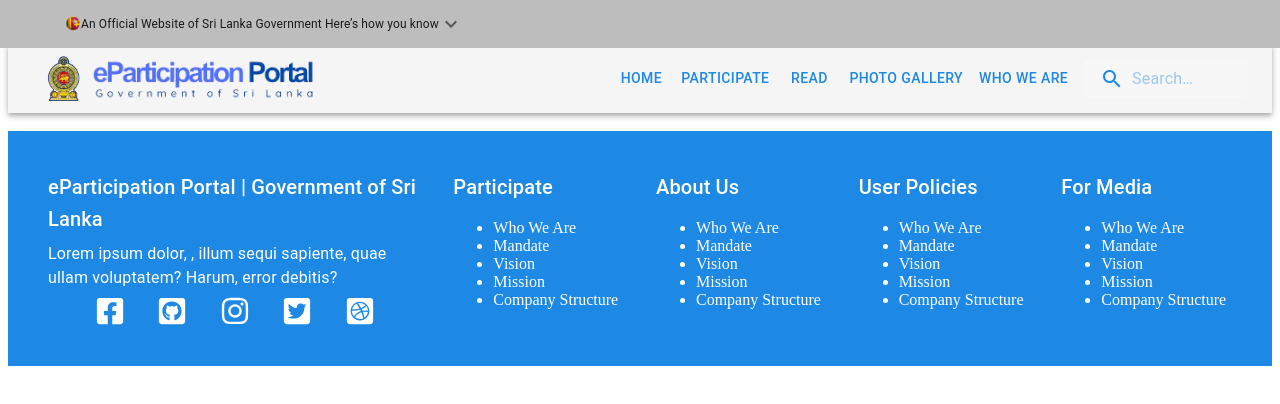
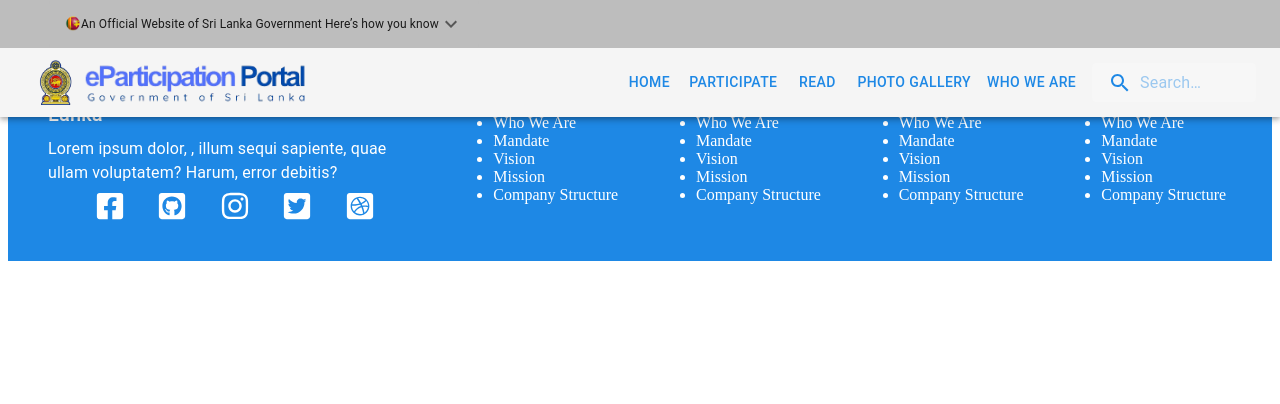
Before and after one commit to Bawantha1998/Sri-Lanka-E-Participation-Portal-v2.0, a React (Create React App) app in the folder frontend/: page / in a window 1280 px wide. Shown: the top 404 px of the page. Built offline with nearby package versions, Linux system fonts and the light colour scheme.

Commit message:
fix navbar

```diff
--- a/frontend/src/components/Navbar/Navbar.jsx
+++ b/frontend/src/components/Navbar/Navbar.jsx
@@ -75,8 +75,17 @@ function Navbar() {
 
   return (
     <div>
+
+      {/* <br /> */}
+      {/* <br /> */}
+
       <AppBar
         position="fixed"
+        style={{ color: "#1e88e5" }}
+        sx={{ bgcolor: "#f5f5f5" }}
+      >
+          <AppBar
+        position="sticky"
         style={{ color: "#1e88e5" }}
         sx={{ boxShadow: "none", bgcolor: "#f5f5f5" }}
       >
@@ -147,14 +156,6 @@ function Navbar() {
           </Typography>
         </Toolbar>
       </AppBar>
-      <br />
-      <br />
-
-      <AppBar
-        position=""
-        style={{ color: "#1e88e5" }}
-        sx={{ bgcolor: "#f5f5f5" }}
-      >
         <Toolbar>
           <IconButton
             size="large"
--- a/frontend/src/pages/Home.jsx
+++ b/frontend/src/pages/Home.jsx
@@ -6,8 +6,14 @@ import { Grid } from "@mui/material";
 const Home = () => {
   return (
     <>
+    <br/><br/>
+    <p/>
+    <br/>
+    <br/>
+    <br/>
       <ControllCarousels />
       <p />
+
       <div>
         <Grid container>
           <Grid xs={8}>
```
